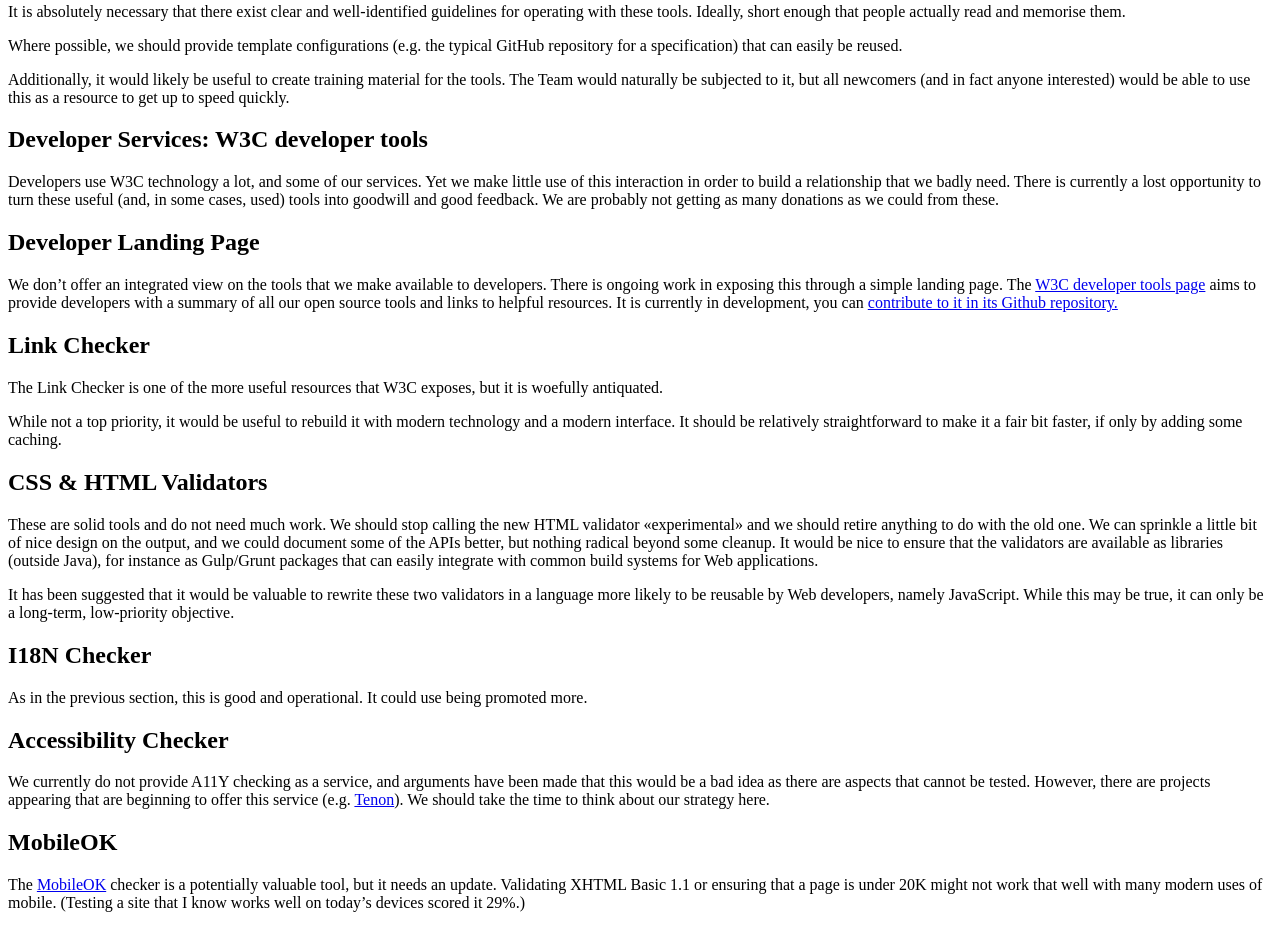
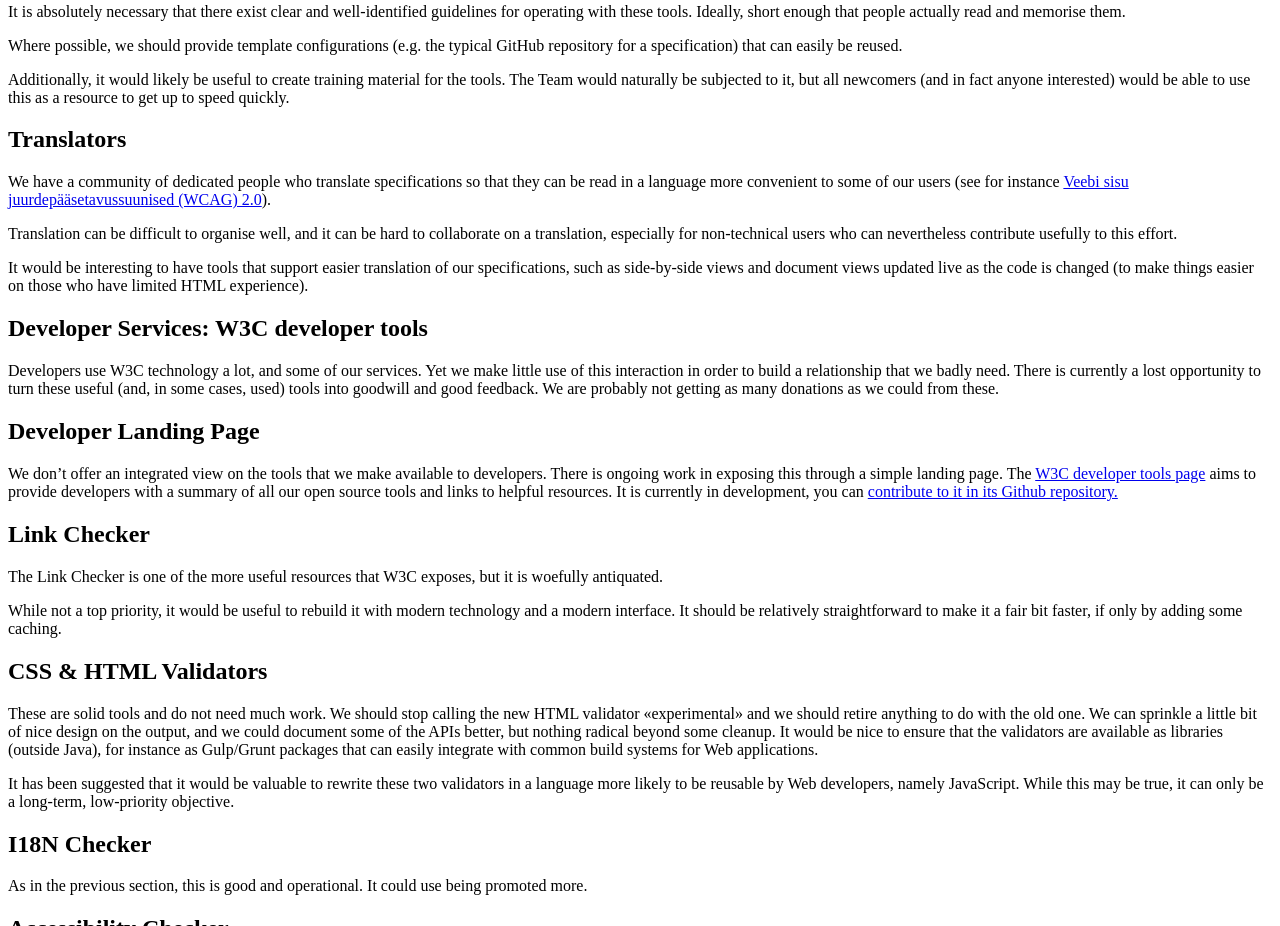
Before and after one commit to w3c/modern-tooling, a plain HTML site: page index.html in a window 1280 px wide. Shown: the part 7336-8262 px from the top of the page. Drawn offline with Linux system fonts and the light colour scheme.

Commit message:
translators

```diff
--- a/index.html
+++ b/index.html
@@ -844,6 +844,25 @@
             interested) would be able to use this as a resource to get up to speed quickly.
           </p>
         </section>
+        <section>
+          <h2>Translators</h2>
+          <p>
+            We have a community of dedicated people who translate specifications so that they can be
+            read in a language more convenient to some of our users (see for instance
+            <a href="http://www.w3.org/Translations/WCAG20-et/">Veebi sisu juurdepääsetavussuunised
+            (WCAG) 2.0</a>).
+          </p>
+          <p>
+            Translation can be difficult to organise well, and it can be hard to collaborate on a
+            translation, especially for non-technical users who can nevertheless contribute usefully
+            to this effort.
+          </p>
+          <p>
+            It would be interesting to have tools that support easier translation of our
+            specifications, such as side-by-side views and document views updated live as the
+            code is changed (to make things easier on those who have limited HTML experience).
+          </p>
+        </section>
       </section>
 
       <section>
```
